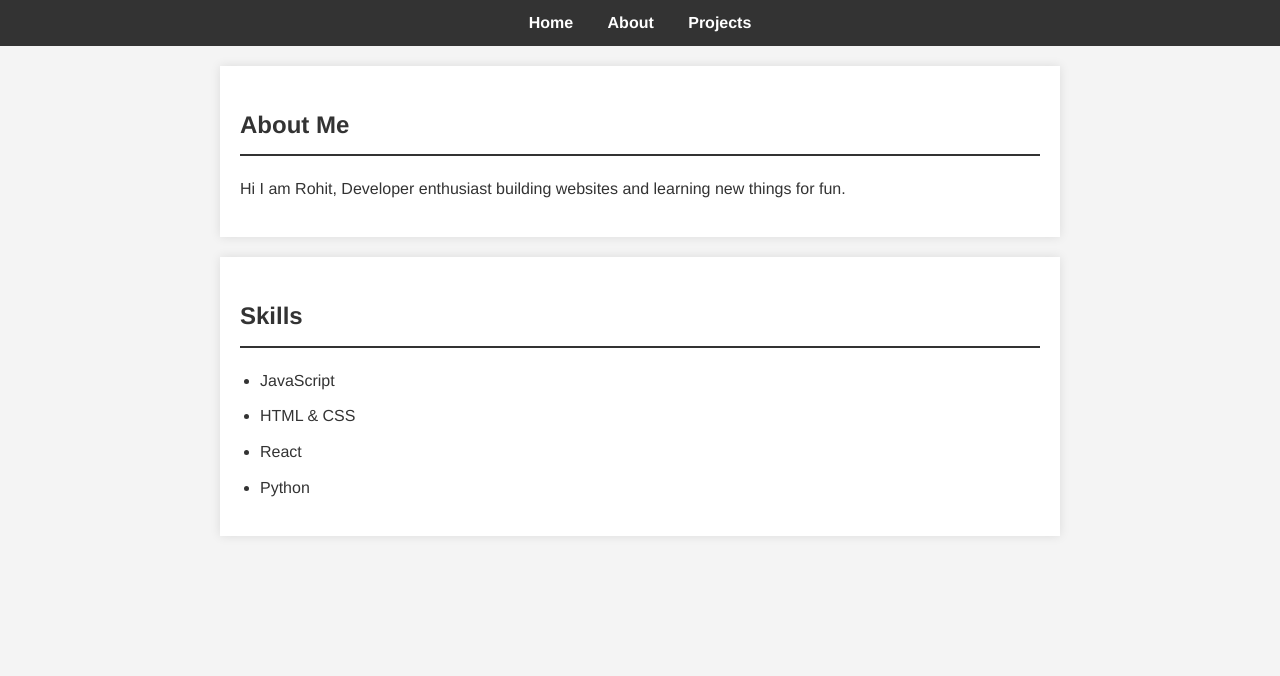
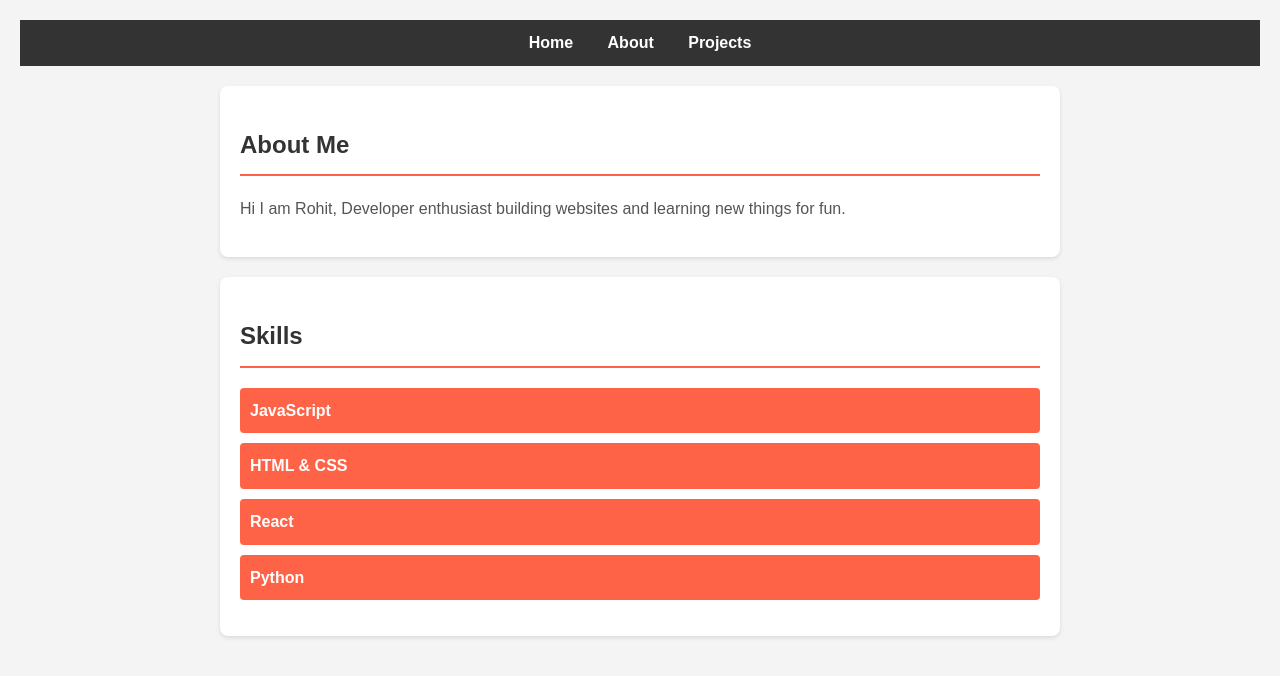
Before and after one commit to Rohitmishrajan18/bootcamp, a plain HTML site: page index.html in a window 1280 px wide. Drawn offline with Linux system fonts and the light colour scheme.

Commit message:
Add files via upload

```diff
--- a/style.css
+++ b/style.css
@@ -163,3 +163,59 @@ nav ul li a:hover {
     width: 100%;
   }
 }
+
+
+/* General Body Styling */
+body {
+  font-family: 'Arial', sans-serif;
+  background-color: #f4f4f4;
+  margin: 0;
+  padding: 20px;
+  color: #333;
+}
+
+/* Section Styling */
+section {
+  background-color: #fff;
+  margin: 20px auto;
+  padding: 20px;
+  max-width: 800px;
+  box-shadow: 0 2px 4px rgba(0, 0, 0, 0.1);
+  border-radius: 8px;
+}
+
+/* Headings */
+section h2 {
+  color: #333;
+  border-bottom: 2px solid #ff6347;
+  padding-bottom: 10px;
+  margin-bottom: 20px;
+}
+
+/* Bio Paragraph */
+#bio p {
+  font-size: 16px;
+  line-height: 1.6;
+  color: #555;
+}
+
+/* Skills List */
+#skills ul {
+  list-style-type: none;
+  padding-left: 0;
+}
+
+#skills ul li {
+  background-color: #ff6347;
+  color: #fff;
+  padding: 10px;
+  margin-bottom: 10px;
+  border-radius: 4px;
+  font-weight: bold;
+}
+
+/* Hover Effect for Skills */
+#skills ul li:hover {
+  background-color: #e5533d;
+  cursor: pointer;
+}
```
